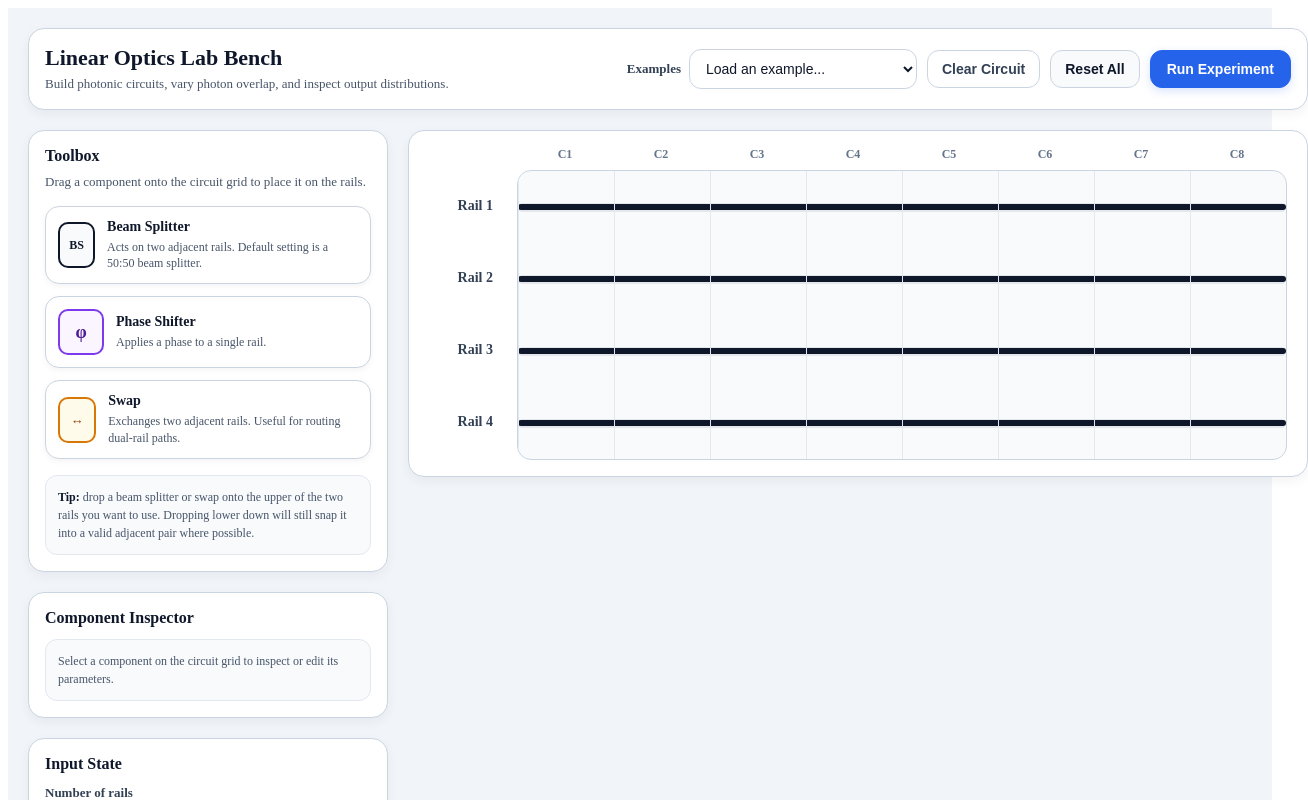
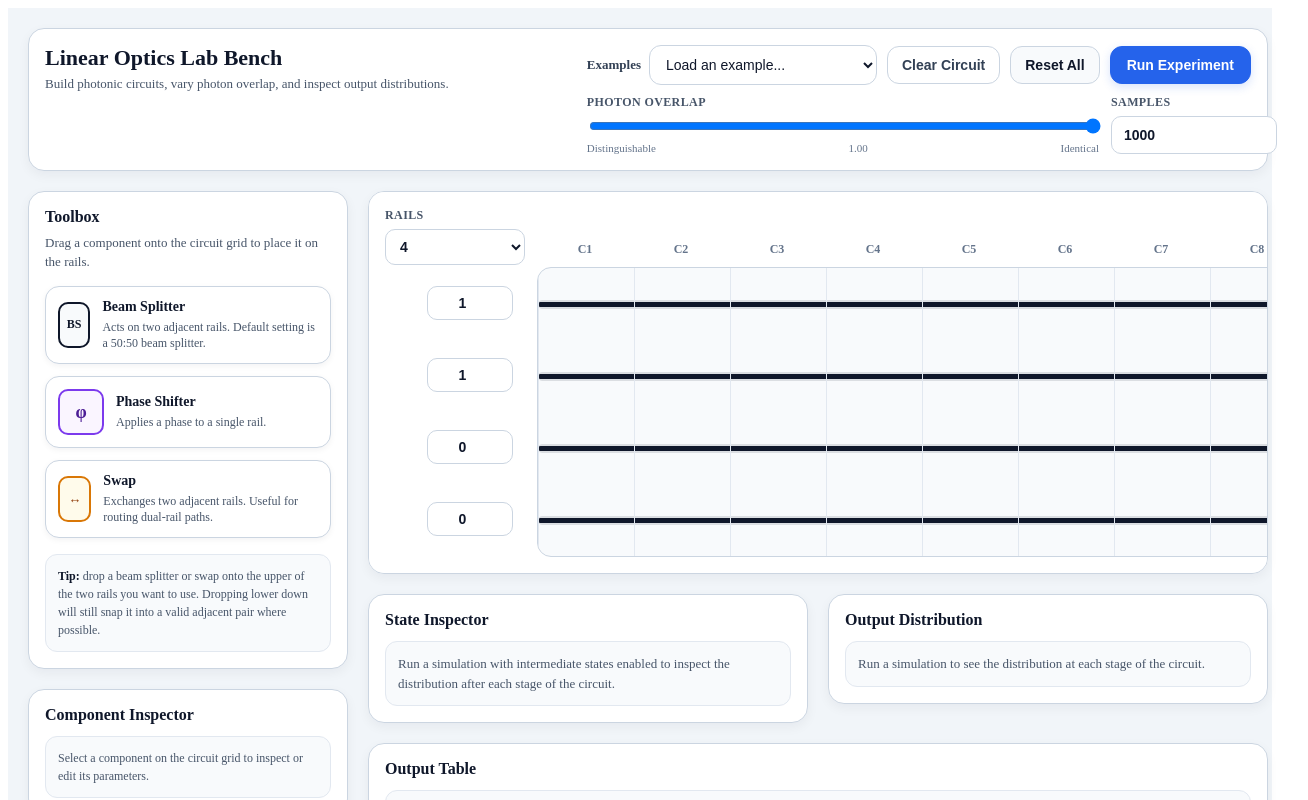
Before and after one commit to Tolverne/linearoptics, a React (Vite) app: page / in a window 1280 px wide. Shown: the top 800 px of the page, 1308 px wide, since content can reach past the window. Built offline with nearby package versions, Linux system fonts and the light colour scheme.

Commit message:
UI improvements

```diff
--- a/src/components/CircuitGrid/CircuitGrid.tsx
+++ b/src/components/CircuitGrid/CircuitGrid.tsx
@@ -1,7 +1,6 @@
 import React, { useMemo, useState } from "react";
 import BeamSplitterNode from "./BeamSplitterNode";
 import PhaseShifterNode from "./PhaseShifterNode";
-import RailLabels from "./RailLabels";
 import SwapNode from "./SwapNode";
 import { useExperimentStore } from "@/store/useExperimentStore";
 import type {
@@ -17,10 +16,13 @@ const COLUMN_WIDTH = 96;
 const DEFAULT_COLUMN_COUNT = 8;
 
 const RAIL_STROKE = "#0f172a";
-const RAIL_STROKE_WIDTH = 6;
-const RAIL_GLOW = "rgba(15,23,42,0.08)";
+const RAIL_STROKE_WIDTH = 5;
+const RAIL_GLOW = "rgba(15,23,42,0.12)";
 const GRID_LINE = "#e2e8f0";
 const GRID_BACKGROUND = "#f8fafc";
+
+const MIN_RAILS = 2;
+const MAX_RAILS = 6;
 
 function makeId(prefix: string): string {
   if (typeof crypto !== "undefined" && "randomUUID" in crypto) {
@@ -123,6 +125,7 @@ function createComponent(
 
 const CircuitGrid: React.FC = () => {
   const railCount = useExperimentStore((state) => state.railCount);
+  const inputState = useExperimentStore((state) => state.inputState);
   const components = useExperimentStore((state) => state.components);
   const selectedComponentId = useExperimentStore(
     (state) => state.selectedComponentId
@@ -134,6 +137,8 @@ const CircuitGrid: React.FC = () => {
     (state) => state.setSelectedComponentId
   );
   const setError = useExperimentStore((state) => state.setError);
+  const setRailCount = useExperimentStore((state) => state.setRailCount);
+  const setInputPhoton = useExperimentStore((state) => state.setInputPhoton);
 
   const [hoverCell, setHoverCell] = useState<{ rail: number; column: number } | null>(
     null
@@ -225,12 +230,58 @@ const CircuitGrid: React.FC = () => {
       <div
         style={{
           display: "flex",
-          alignItems: "flex-start",
+          alignItems: "flex-end",
           gap: 12,
-          minWidth: 80 + gridWidth,
+          minWidth: 140 + gridWidth,
+          marginBottom: 2,
         }}
       >
-        <div style={{ width: 80 }} />
+        <div
+          style={{
+            width: 140,
+            flexShrink: 0,
+          }}
+        >
+          <label
+            htmlFor="rail-count-inline"
+            style={{
+              display: "block",
+              fontSize: 12,
+              fontWeight: 700,
+              color: "#475569",
+              marginBottom: 6,
+              textTransform: "uppercase",
+              letterSpacing: 0.4,
+            }}
+          >
+            Rails
+          </label>
+          <select
+            id="rail-count-inline"
+            value={railCount}
+            onChange={(event) => setRailCount(Number(event.target.value))}
+            style={{
+              width: "100%",
+              padding: "8px 10px",
+              borderRadius: 10,
+              border: "1px solid #cbd5e1",
+              background: "#ffffff",
+              fontSize: 14,
+              color: "#0f172a",
+              fontWeight: 600,
+            }}
+          >
+            {Array.from(
+              { length: MAX_RAILS - MIN_RAILS + 1 },
+              (_, i) => MIN_RAILS + i
+            ).map((count) => (
+              <option key={count} value={count}>
+                {count}
+              </option>
+            ))}
+          </select>
+        </div>
+
         <div style={{ display: "flex" }}>{renderColumnHeaders()}</div>
       </div>
 
@@ -239,10 +290,51 @@ const CircuitGrid: React.FC = () => {
           display: "flex",
           alignItems: "flex-start",
           gap: 12,
-          minWidth: 80 + gridWidth,
+          minWidth: 140 + gridWidth,
         }}
       >
-        <RailLabels railCount={railCount} rowHeight={ROW_HEIGHT} />
+        <div
+          style={{
+            display: "grid",
+            gridTemplateRows: `repeat(${railCount}, ${ROW_HEIGHT}px)`,
+            width: 140,
+            flexShrink: 0,
+          }}
+        >
+          {Array.from({ length: railCount }, (_, rail) => (
+            <div
+              key={rail}
+              style={{
+                display: "flex",
+                alignItems: "center",
+                justifyContent: "flex-end",
+                paddingRight: 12,
+                boxSizing: "border-box",
+              }}
+            >
+              <input
+                type="number"
+                min={0}
+                step={1}
+                value={inputState[rail] ?? 0}
+                onChange={(event) =>
+                  setInputPhoton(rail, Math.max(0, Number(event.target.value)))
+                }
+                style={{
+                  width: 64,
+                  padding: "8px 10px",
+                  borderRadius: 10,
+                  border: "1px solid #cbd5e1",
+                  background: "#ffffff",
+                  fontSize: 14,
+                  textAlign: "center",
+                  color: "#0f172a",
+                  fontWeight: 600,
+                }}
+              />
+            </div>
+          ))}
+        </div>
 
         <div
           style={{
@@ -255,7 +347,6 @@ const CircuitGrid: React.FC = () => {
             overflow: "hidden",
           }}
         >
-          {/* horizontal rail glows */}
           {Array.from({ length: railCount }, (_, rail) => {
             const y = rail * ROW_HEIGHT + ROW_HEIGHT / 2;
 
@@ -270,14 +361,12 @@ const CircuitGrid: React.FC = () => {
                   height: 9,
                   background: RAIL_GLOW,
                   borderRadius: 999,
-                  opacity: 1,
                   pointerEvents: "none",
                 }}
               />
             );
           })}
 
-          {/* main rails */}
           {Array.from({ length: railCount }, (_, rail) => {
             const y = rail * ROW_HEIGHT + ROW_HEIGHT / 2;
 
@@ -292,14 +381,12 @@ const CircuitGrid: React.FC = () => {
                   height: RAIL_STROKE_WIDTH,
                   background: RAIL_STROKE,
                   borderRadius: 999,
-                  opacity: 1,
                   pointerEvents: "none",
                 }}
               />
             );
           })}
 
-          {/* vertical grid lines */}
           {Array.from({ length: columnCount + 1 }, (_, column) => (
             <div
               key={`vertical-${column}`}
@@ -315,7 +402,6 @@ const CircuitGrid: React.FC = () => {
             />
           ))}
 
-          {/* selected column highlight */}
           {selectedStep > 0 && selectedStep - 1 < columnCount && (
             <div
               style={{
@@ -330,7 +416,6 @@ const CircuitGrid: React.FC = () => {
             />
           )}
 
-          {/* drop cells */}
           {Array.from({ length: railCount }, (_, rail) =>
             Array.from({ length: columnCount }, (_, column) => {
               const isHovered =
@@ -372,7 +457,6 @@ const CircuitGrid: React.FC = () => {
             })
           )}
 
-          {/* components */}
           {sortedComponents.map((component) => {
             const isSelected = component.id === selectedComponentId;
 
--- a/src/components/TopBar/TopBar.tsx
+++ b/src/components/TopBar/TopBar.tsx
@@ -7,6 +7,10 @@ import { useExperimentStore } from "@/store/useExperimentStore";
 
 const TopBar: React.FC = () => {
   const error = useExperimentStore((state) => state.error);
+  const overlap = useExperimentStore((state) => state.overlap);
+  const setOverlap = useExperimentStore((state) => state.setOverlap);
+  const shots = useExperimentStore((state) => state.shots);
+  const setShots = useExperimentStore((state) => state.setShots);
 
   return (
     <div
@@ -22,7 +26,7 @@ const TopBar: React.FC = () => {
         style={{
           display: "flex",
           justifyContent: "space-between",
-          alignItems: "center",
+          alignItems: "flex-start",
           gap: 16,
           flexWrap: "wrap",
         }}
@@ -53,8 +57,16 @@ const TopBar: React.FC = () => {
 
         <div
           style={{
+            display: "grid",
+            gap: 10,
+            minWidth: 420,
+          }}
+        >
+          <div
+            style={{
               display: "flex",
               alignItems: "center",
+              justifyContent: "flex-end",
               gap: 10,
               flexWrap: "wrap",
             }}
@@ -63,6 +75,99 @@ const TopBar: React.FC = () => {
             <ClearButton />
             <ResetButton />
             <RunButton />
+          </div>
+
+          <div
+            style={{
+              display: "grid",
+              gridTemplateColumns: "1fr 140px",
+              gap: 12,
+              alignItems: "end",
+            }}
+          >
+            <div>
+              <label
+                htmlFor="topbar-overlap"
+                style={{
+                  display: "block",
+                  fontSize: 12,
+                  fontWeight: 700,
+                  color: "#475569",
+                  marginBottom: 6,
+                  textTransform: "uppercase",
+                  letterSpacing: 0.4,
+                }}
+              >
+                Photon overlap
+              </label>
+
+              <input
+                id="topbar-overlap"
+                type="range"
+                min={0}
+                max={1}
+                step={0.01}
+                value={overlap}
+                onChange={(event) => setOverlap(Number(event.target.value))}
+                style={{
+                  width: "100%",
+                  cursor: "pointer",
+                }}
+              />
+
+              <div
+                style={{
+                  display: "flex",
+                  justifyContent: "space-between",
+                  fontSize: 11,
+                  color: "#64748b",
+                  marginTop: 4,
+                }}
+              >
+                <span>Distinguishable</span>
+                <span>{overlap.toFixed(2)}</span>
+                <span>Identical</span>
+              </div>
+            </div>
+
+            <div>
+              <label
+                htmlFor="topbar-shots"
+                style={{
+                  display: "block",
+                  fontSize: 12,
+                  fontWeight: 700,
+                  color: "#475569",
+                  marginBottom: 6,
+                  textTransform: "uppercase",
+                  letterSpacing: 0.4,
+                }}
+              >
+                Samples
+              </label>
+
+              <input
+                id="topbar-shots"
+                type="number"
+                min={1}
+                step={100}
+                value={shots}
+                onChange={(event) =>
+                  setShots(Math.max(1, Number(event.target.value)))
+                }
+                style={{
+                  width: "100%",
+                  padding: "10px 12px",
+                  borderRadius: 10,
+                  border: "1px solid #cbd5e1",
+                  background: "#ffffff",
+                  fontSize: 14,
+                  color: "#0f172a",
+                  fontWeight: 600,
+                }}
+              />
+            </div>
+          </div>
         </div>
       </div>
 
--- a/src/pages/LabBenchPage.tsx
+++ b/src/pages/LabBenchPage.tsx
@@ -2,9 +2,6 @@ import React from "react";
 import TopBar from "@/components/TopBar/TopBar";
 import ToolboxPanel from "@/components/Toolbox/ToolboxPanel";
 import CircuitGrid from "@/components/CircuitGrid/CircuitGrid";
-import InputStatePanel from "@/components/Controls/InputStatePanel";
-import DistinguishabilityPanel from "@/components/Controls/DistinguishabilityPanel";
-import SimulationOptionsPanel from "@/components/Controls/SimulationOptionsPanel";
 import ComponentInspectorPanel from "@/components/Controls/ComponentInspectorPanel";
 import StateInspectorPanel from "@/components/Results/StateInspectorPanel";
 import OutputDistributionChart from "@/components/Results/OutputDistributionChart";
@@ -30,16 +27,15 @@ const LabBenchPage: React.FC = () => {
       >
         <TopBar />
 
-        {/* Main work area */}
         <div
           style={{
             display: "grid",
-            gridTemplateColumns: "360px minmax(900px, 1fr)",
+            gridTemplateColumns: "320px minmax(900px, 1fr)",
             gap: 20,
             alignItems: "start",
           }}
         >
-          {/* Left control column */}
+          {/* Left sidebar */}
           <div
             style={{
               display: "grid",
@@ -49,13 +45,9 @@ const LabBenchPage: React.FC = () => {
           >
             <ToolboxPanel />
             <ComponentInspectorPanel />
-            <InputStatePanel />
-            <DistinguishabilityPanel />
-            <SimulationOptionsPanel />
-
           </div>
 
-          {/* Right circuit area */}
+          {/* Right main content */}
           <div
             style={{
               display: "grid",
@@ -64,14 +56,11 @@ const LabBenchPage: React.FC = () => {
             }}
           >
             <CircuitGrid />
-          </div>
-        </div>
 
-        {/* Results area */}
             <div
               style={{
                 display: "grid",
-            gridTemplateColumns: "minmax(380px, 1fr) minmax(420px, 1fr)",
+                gridTemplateColumns: "minmax(380px, 1fr) minmax(380px, 1fr)",
                 gap: 20,
                 alignItems: "start",
               }}
@@ -80,8 +69,8 @@ const LabBenchPage: React.FC = () => {
               <OutputDistributionChart />
             </div>
 
-        <div>
             <OutputTablePanel />
+          </div>
         </div>
       </div>
     </div>
```
Lines whose indentation alone changed are shown as unchanged.
